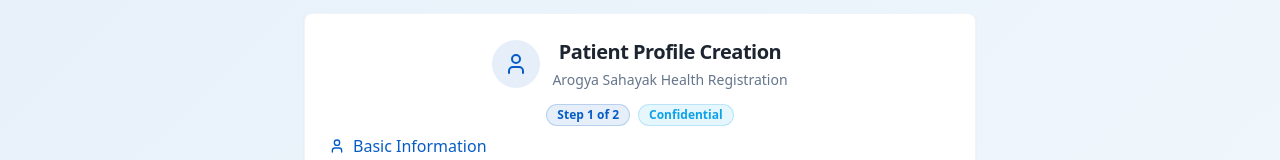
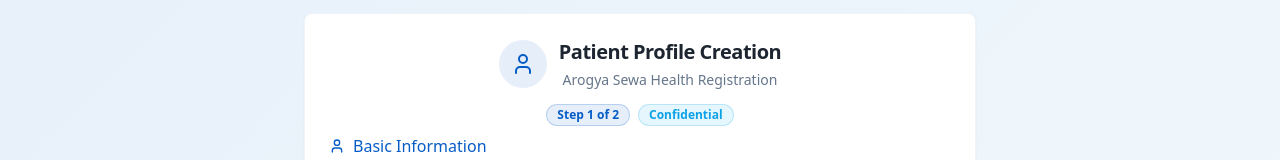
Before and after one commit to Rohanzz0908/fever, a React (Vite) app: page / in a window 1280 px wide. Shown: the part 367-527 px from the top of the page. Built offline with nearby package versions, Linux system fonts and the light colour scheme; the HTML template or start-up script is replaced by a standard one.

Commit message:
Update PatientProfile.tsx

```diff
--- a/src/components/PatientProfile.tsx
+++ b/src/components/PatientProfile.tsx
@@ -85,7 +85,7 @@
             </div>
             <div>
               <CardTitle className="text-xl">Patient Profile Creation</CardTitle>
-              <p className="text-sm text-muted-foreground mt-1">Arogya Sahayak Health Registration</p>
+              <p className="text-sm text-muted-foreground mt-1">Arogya Sewa Health Registration</p>
             </div>
           </div>
           <div className="flex justify-center space-x-2">
```
